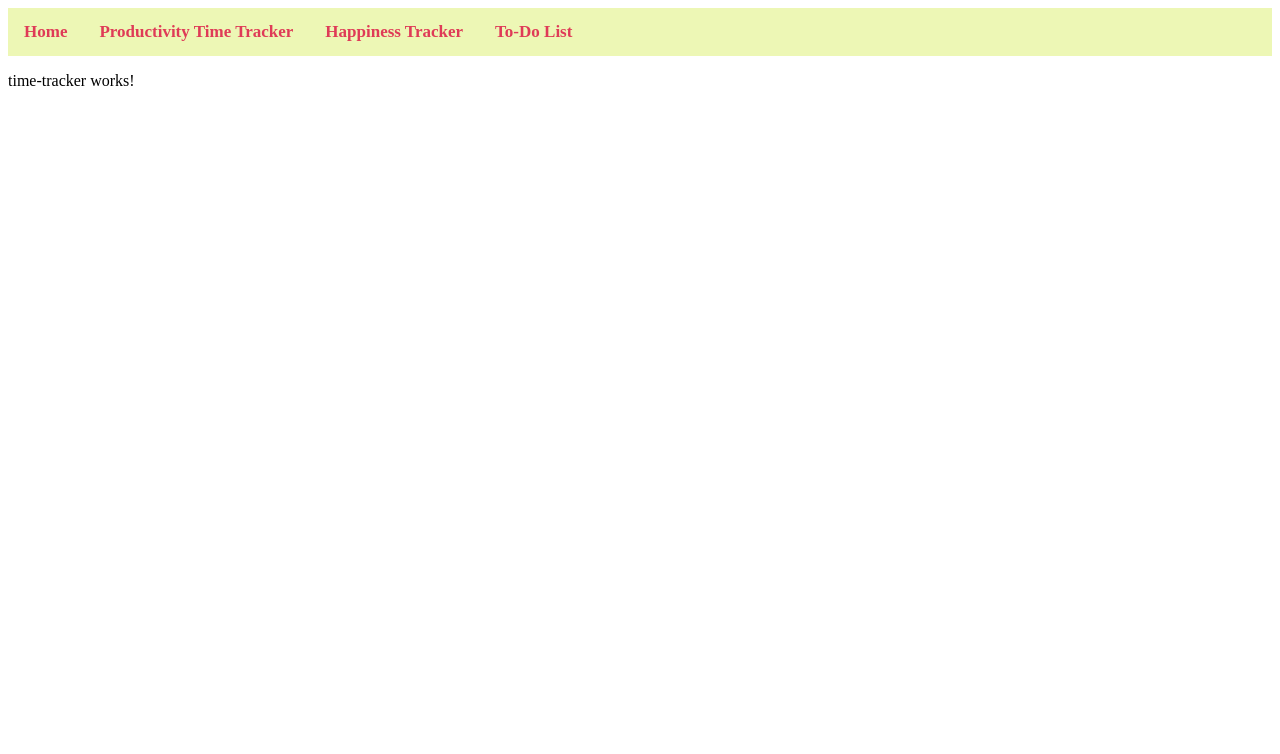
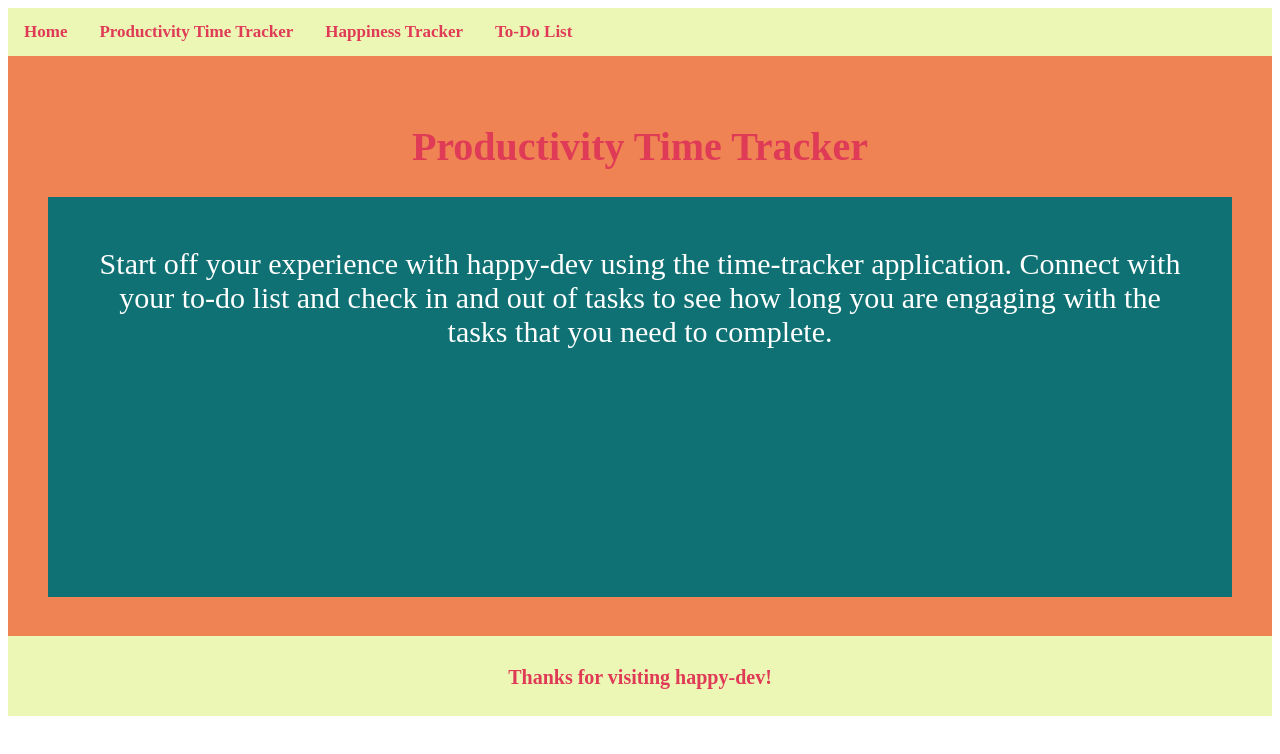
Before and after one commit to MaddyKapfhammer/happy-dev, an Angular app in the folder happy-dev-app/: page /timer in a window 1280 px wide. Shown: the top 754 px of the page. Built offline with nearby package versions, Linux system fonts and the light colour scheme.

Commit message:
Finish basic formatting for to-do component.

```diff
--- a/happy-dev-app/src/app/time-tracker/time-tracker.component.css
+++ b/happy-dev-app/src/app/time-tracker/time-tracker.component.css
@@ -0,0 +1,37 @@
+h1{
+  font-size: 40px;
+  color: #df3b57;
+  font-weight: bold;
+}
+
+p{
+  font-size: 20px;
+  text-align: center;
+}
+.header {
+  padding: 40px;
+  text-align: center;
+  background: #ef8354;
+  color: #ffffff;
+  font-size: 20px;
+  height: 500px;
+}
+
+.description{
+  background-color: #0f7173;
+  height: 300px;
+  padding: 50px;
+  font-size: 30px;
+}
+
+.footer{
+  background-color: #edf7b5;
+  overflow: hidden;
+  padding: 10px;
+  text-align: center;
+  color: #df3b57;
+  font-weight: bold;
+  height: 60px;
+  font-size: 14px;
+  text-align: left;
+}
--- a/happy-dev-app/src/app/time-tracker/time-tracker.component.html
+++ b/happy-dev-app/src/app/time-tracker/time-tracker.component.html
@@ -1 +1,13 @@
-<p>time-tracker works!</p>
+<div class="header">
+  <h1>
+    Productivity Time Tracker
+  </h1>
+  <div class="description">
+    Start off your experience with happy-dev using the time-tracker application.
+    Connect with your to-do list and check in and out of tasks to see how long you are engaging with the tasks that you need to complete.
+  </div>
+</div>
+
+<div class="footer">
+  <p>Thanks for visiting happy-dev!</p>
+</div>
```
